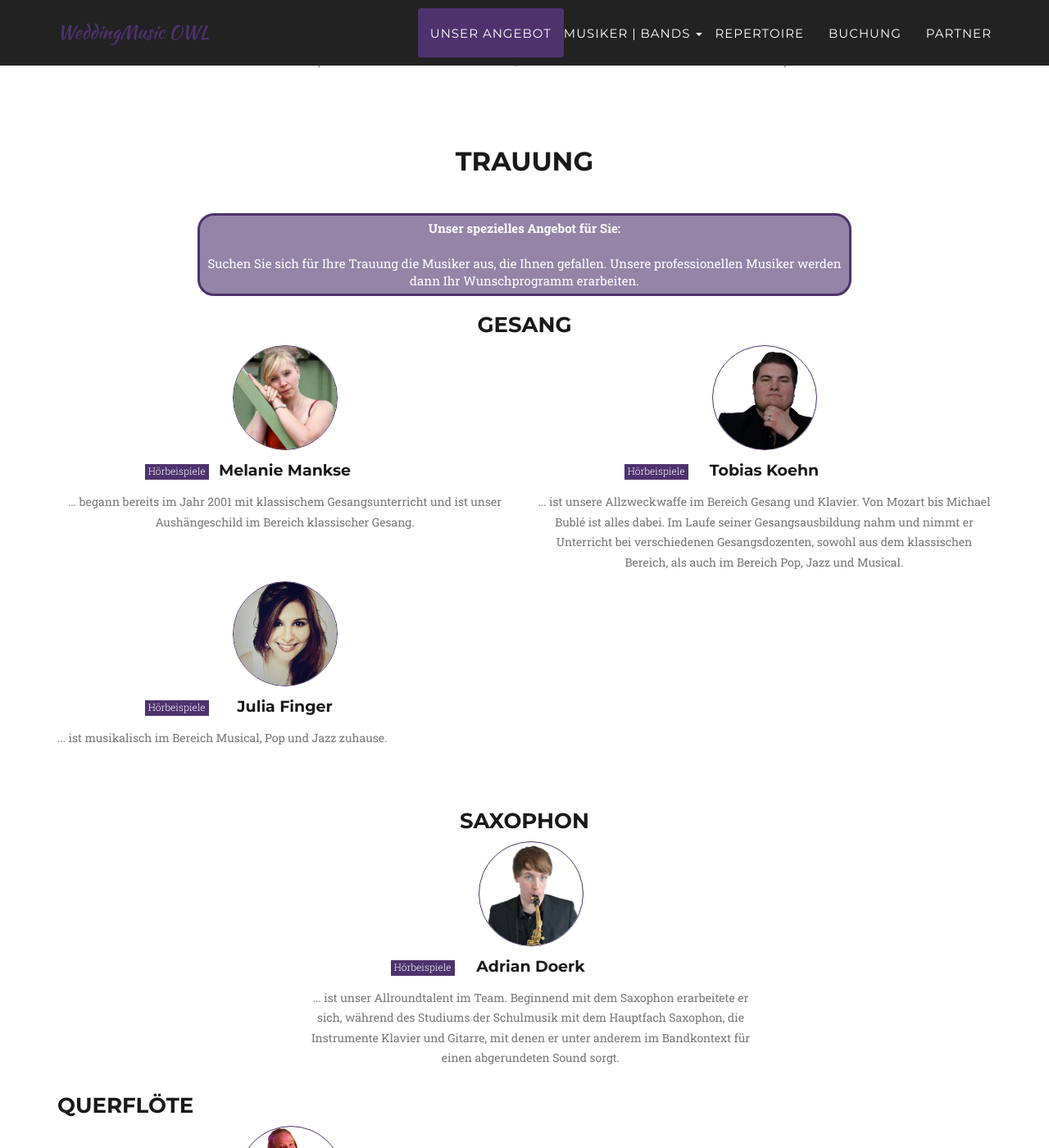
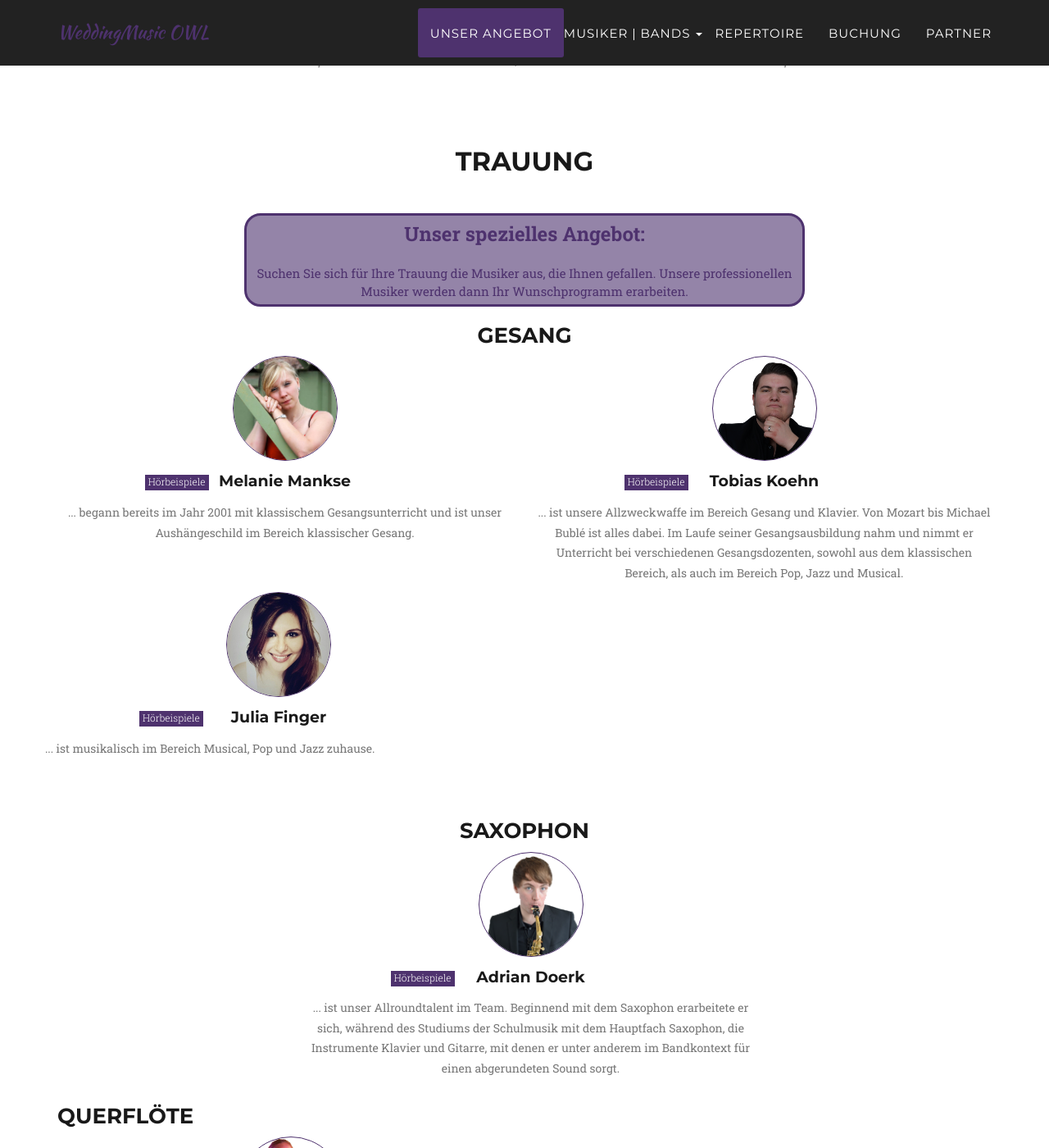
Before and after one commit to ToKoehn/Weddingmusic, a Jekyll site: the page built from index.html, in a window 1280 px wide and 1400 px high, scrolled down 1752 px. Shown: the whole window at 82% size. Built offline with Jekyll 4.4.1, drawn with Linux system fonts in a browser that asks for light colours; nearby versions of some CDN libraries; some web fonts are replaced.

Commit message:
angebot Anpassung

```diff
--- a/_includes/css/agency.css
+++ b/_includes/css/agency.css
@@ -906,7 +906,7 @@ border-color:blueviolet;
 .dropdown-toggle:focus{outline:0}
 
 .infobox {
-width:70%;
+width:60%;
 height: 100%;
 border-style:solid;
 border-radius:20px;
--- a/_includes/kuenstler.html
+++ b/_includes/kuenstler.html
@@ -415,7 +415,7 @@ cursor:pointer;
 
 
              <div class="divbg2"> <center><h2> Trauung <br> <br> </h2>
-                 <div class="infobox"> <div class="section-subheading text-muted"><font color="white"><center><b>Unser spezielles Angebot für Sie: </b><br> <br> Suchen Sie sich für Ihre Trauung die Musiker aus, die Ihnen gefallen. Unsere professionellen Musiker werden dann Ihr Wunschprogramm erarbeiten. </center> </font></div> </div>  </center>
+                 <div class="infobox"> <div class="section-subheading text-muted"><font color="#{{ site.color.primary }}"><center><font size="5"> <b>Unser spezielles Angebot: </b></font><br> <br> Suchen Sie sich für Ihre Trauung die Musiker aus, die Ihnen gefallen. Unsere professionellen Musiker werden dann Ihr Wunschprogramm erarbeiten. </center> </font></div> </div>  </center>
                                                             <!--- GESANG Zeile 1--->
             <div class="divbg2"> <center><h3> Gesang </h3> </center>
 
@@ -460,7 +460,7 @@ Buchungen unter anderem von der Universität Paderborn und der Stadt Brakel. <br
 
                       <center><h4>Hörbeispiele</h4> </center>
                       <div style="text-align:center;"> <iframe width="100%" height="100" scrolling="no" frameborder="no" src="https://w.soundcloud.com/player/?url=https%3A//api.soundcloud.com/tracks/218908791&amp;color=ff5500&amp;auto_play=false&amp;hide_related=false&amp;show_comments=true&amp;show_user=true&amp;show_reposts=false"></iframe>
-                 <iframe width="100%" height="100" scrolling="no" frameborder="no" src="https://w.soundcloud.com/player/?url=https%3A//api.soundcloud.com/tracks/219624115&amp;color=ff5500&amp;auto_play=false&amp;hide_related=false&amp;show_comments=true&amp;show_user=true&amp;show_reposts=false"></iframe></div>
+
                           </div>
 
                 </div>
```
Also changed, not shown: 2 other files.
